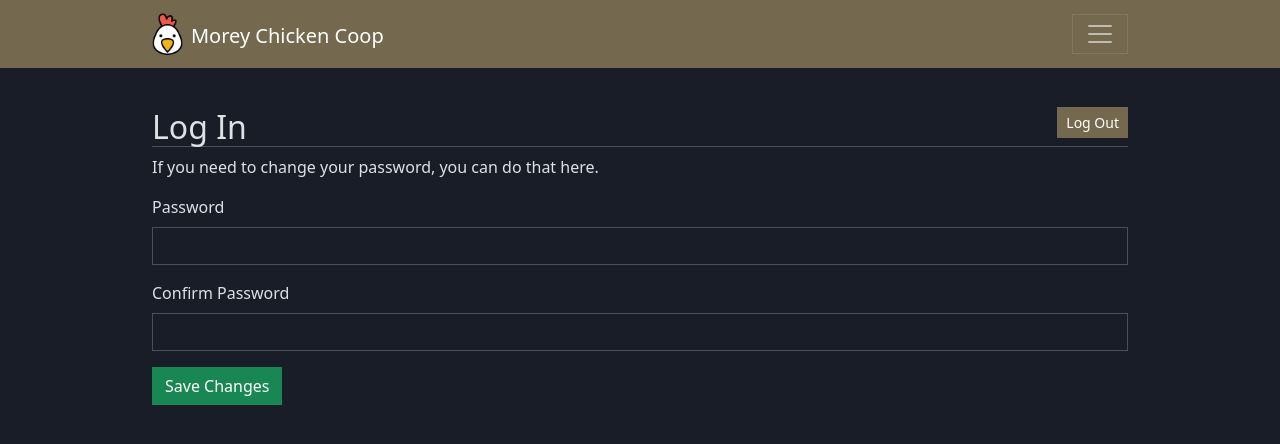
After one commit to jack-hermanson/chicken-coop, a Flask app: page /accounts/me in a window 1280 px wide. The commit adds this page. Shown: the top 444 px of the page. Run offline with Flask 3, Linux system fonts and the light colour scheme; some libraries are stand-ins or nearby versions.

Commit message:
change password

```diff
--- a/main/modules/accounts/forms.py
+++ b/main/modules/accounts/forms.py
@@ -53,7 +53,10 @@ class CreateAccountForm(CreateOrEditFormBase):
         if Account.query.filter(func.lower(Account.name) == func.lower(stripped_name)).all():
             raise ValidationError("That name has already been taken.")
 
-class EditAccountForm(CreateOrEditFormBase):
+
+# if we allowed editing name, then CreateOrEditFormBase will be used, until then don't inherit
+# class EditAccountForm(CreateOrEditFormBase):
+class EditAccountForm(FlaskForm):
     password = PasswordField("Password", validators=[password_length])
     confirm_password = PasswordField(
         "Confirm Password",
@@ -61,7 +64,7 @@ class EditAccountForm(CreateOrEditFormBase):
             EqualTo("password", "Your passwords must match.")
         ]
     )
-    submit = SubmitField("Edit Account")
+    submit = SubmitField("Save Changes")
 
     @staticmethod
     def validate_password(_, password):
--- a/main/modules/accounts/routes.py
+++ b/main/modules/accounts/routes.py
@@ -1,8 +1,8 @@
 from flask import Blueprint, render_template, flash, redirect, url_for, request
-from flask_login import logout_user, current_user
+from flask_login import logout_user, current_user, login_required
 
-from main import login_manager
-from main.modules.accounts.forms import LoginForm, CreateAccountForm
+from main import login_manager, bcrypt, db
+from main.modules.accounts.forms import LoginForm, CreateAccountForm, EditAccountForm
 from main.modules.accounts.models import Account
 from . import services
 
@@ -46,3 +46,26 @@ def register():
         return redirect(url_for("accounts.login"))
     return render_template("accounts/register.html",
                            form=form)
+
+
+@login_required
+@accounts.route("/me")
+def me():
+    form = EditAccountForm()
+
+    return render_template("accounts/edit.html",
+                           form=form)
+
+
+@login_required
+@accounts.route("/change-password", methods=["POST"])
+def change_password():
+    form = EditAccountForm()
+    if form.validate_on_submit():
+        account = Account.query.get_or_404(current_user.account_id)
+        hashed_password = bcrypt.generate_password_hash(form.password.data).decode('utf-8')
+        account.password = hashed_password
+        db.session.commit()
+        flash("Password changed successfully.", "success")
+    return render_template("accounts/edit.html",
+                           form=form)
--- a/main/web/static/css/main.scss
+++ b/main/web/static/css/main.scss
@@ -1,7 +1,7 @@
 $enable-rounded: false;
 
 // https://colors.muz.li/palette/d2b48c/938462/fff9ea/9696d2/696993
-$primary: #938462;
+$primary: darken(#938462, 10%);
 $secondary: #696993;
 $dark: #212838;
 $body-bg-dark: darken($dark, 5%);
@@ -43,3 +43,21 @@ span.fake-link {
 .form-group {
   margin-bottom: 1em;
 }
+
+.page-title {
+  display: flex;
+  width: 100%;
+  @extend .border-bottom;
+
+  h2 {
+    margin-bottom: 0;
+    margin-top: 0.5em;
+    display: block;
+  }
+
+  .actions {
+    margin-left: auto;
+    margin-top: auto;
+    margin-bottom: 0.5em;
+  }
+}
--- /dev/null
+++ b/main/web/templates/accounts/edit.html
@@ -0,0 +1,30 @@
+{% extends "base.html" %}
+{% from "macros/form.html" import form_group %}
+
+{% set title = "Log In" %}
+{% set active_route = "accounts" %}
+
+{% set page_title = "Edit My Account" %}
+
+{% block actions %}
+    <a class="btn btn-sm btn-primary text-white" href="{{ url_for('accounts.logout') }}">Log Out</a>
+
+{% endblock %}
+
+{% block body %}
+    <div class="row">
+        <div class="col">
+            <p>If you need to change your password, you can do that here.</p>
+        </div>
+    </div>
+    <div class="row">
+        <div class="col-12 col-lg-6">
+            <form action="{{ url_for('accounts.change_password') }}" method="POST">
+                {{ form.hidden_tag() }}
+                {{ form_group(form, "password") }}
+                {{ form_group(form, "confirm_password") }}
+                {{ form.submit(class="btn btn-success") }}
+            </form>
+        </div>
+    </div>
+{% endblock body %}
--- a/main/web/templates/base.html
+++ b/main/web/templates/base.html
@@ -37,7 +37,7 @@
                 <li class="nav-item ms-lg-auto">
                     {% if current_user.is_authenticated %}
 {#                        <a href="#" class="nav-link {% if active_route == 'accounts' %}active{% endif %}">{{ current_user.name }}</a>#}
-                        <a href="{{ url_for('accounts.logout') }}" class="nav-link {% if active_route == 'accounts' %}active{% endif %}">Log Out</a>
+                        <a href="{{ url_for('accounts.me') }}" class="nav-link {% if active_route == 'accounts' %}active{% endif %}">{{ current_user.name }}</a>
                     {% else %}
                         <a href="{{ url_for('accounts.login') }}" class="nav-link">Log In</a>
                     {% endif %}
@@ -68,7 +68,7 @@
         <div class="row">
             <div class="col-12 mb-2">
                 <div class="page-title">
-                    <h2 class="border-bottom mb-0">
+                    <h2 class="mb-0">
                         {% if title %}
                         {{ text_title if text_title else title }}
                         {% endif %}
```
Also changed, not shown: utils/min_clearance.py (added, +20 -0 lines), main/web/static/css/main.css, 1 other file.
